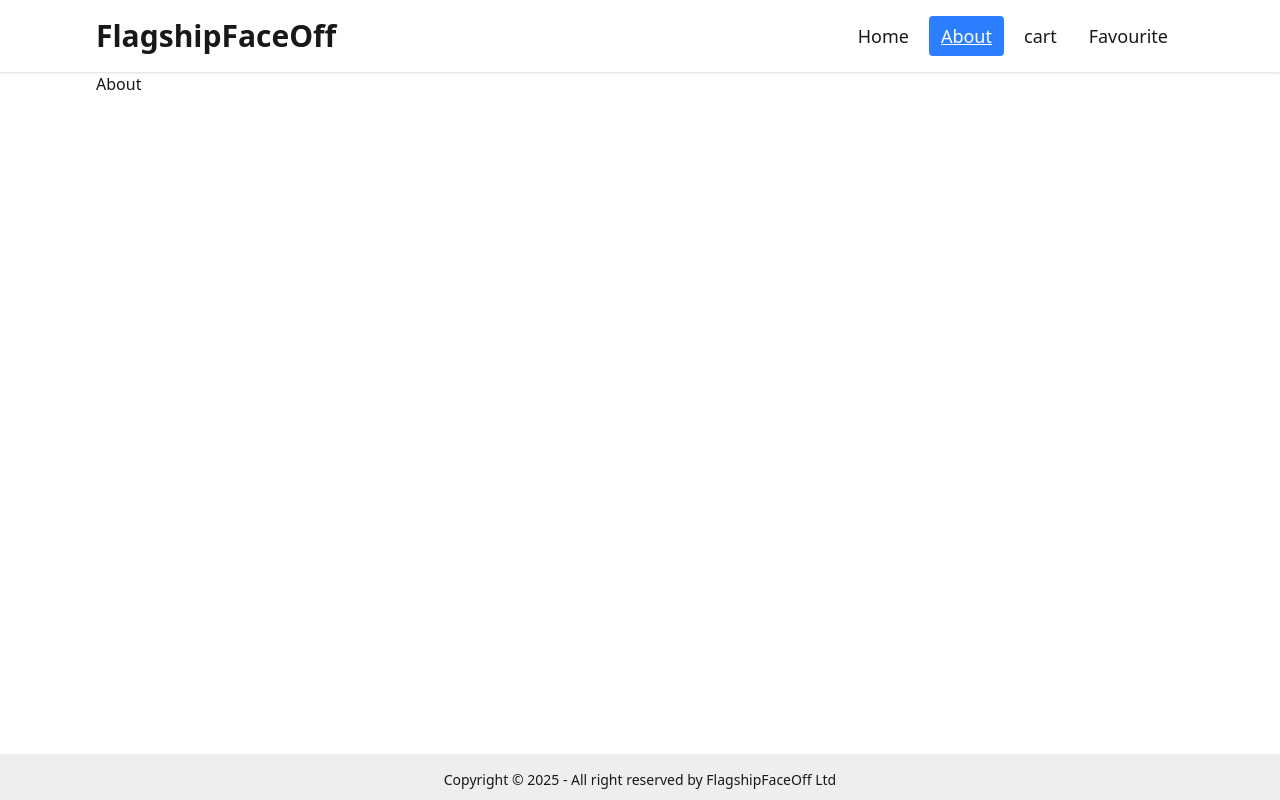
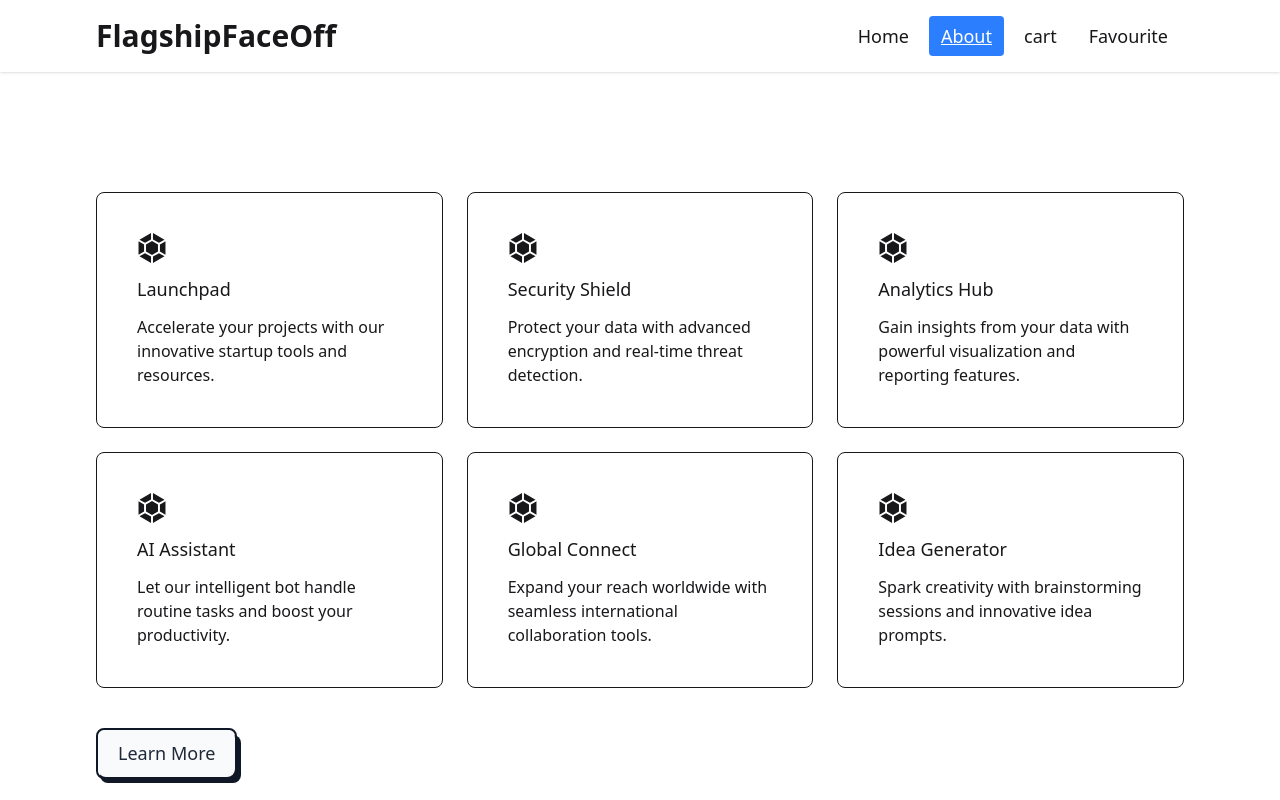
Before and after one commit to Bijoy-karmokar/Mobile_Model_Shop, a React (Vite) app: page /about in a window 1280 px wide. Shown: the top 800 px of the page. Built offline with nearby package versions, Linux system fonts and the light colour scheme.

Commit message:
about section

```diff
--- a/package.json
+++ b/package.json
@@ -13,6 +13,7 @@
     "@tailwindcss/vite": "^4.1.18",
     "react": "^19.2.0",
     "react-dom": "^19.2.0",
+    "react-icons": "^5.5.0",
     "react-router": "^7.10.1",
     "tailwindcss": "^4.1.18"
   },
--- a/src/pages/About.jsx
+++ b/src/pages/About.jsx
@@ -1,11 +1,73 @@
-import React from 'react';
+import React from "react";
+import { SiLaunchpad } from "react-icons/si";
+
 
 const About = () => {
-    return (
-        <div>
-            About
-        </div>
-    );
+  const data = [
+    {
+      id:1,
+      icon: <SiLaunchpad></SiLaunchpad>,
+      title: "Launchpad",
+      description:
+        "Accelerate your projects with our innovative startup tools and resources.",
+    },
+    {
+      id:2,
+      icon: "🛡️",
+      title: "Security Shield",
+      description:
+        "Protect your data with advanced encryption and real-time threat detection.",
+    },
+    {
+      id:3,
+      icon: "📊",
+      title: "Analytics Hub",
+      description:
+        "Gain insights from your data with powerful visualization and reporting features.",
+    },
+    {
+      id:4,
+      icon: "🤖",
+      title: "AI Assistant",
+      description:
+        "Let our intelligent bot handle routine tasks and boost your productivity.",
+    },
+    {
+      id:5,
+      icon: "🌐",
+      title: "Global Connect",
+      description:
+        "Expand your reach worldwide with seamless international collaboration tools.",
+    },
+    {
+      id:6,
+      icon: "💡",
+      title: "Idea Generator",
+      description:
+        "Spark creativity with brainstorming sessions and innovative idea prompts.",
+    },
+  ];
+  return (
+    <div className="py-30">
+      <div className="grid grid-cols-1 md:grid-cols-2 lg:grid-cols-3 gap-6">
+        {data.map((about) => (
+          <div className="border p-10 rounded-lg space-y-3" key={about.id}>
+            <SiLaunchpad size={30}></SiLaunchpad>
+            <h2 className="text-lg font-medium">{about.title}</h2>
+            <p>{about.description}</p>
+          </div>
+        ))}
+      </div>
+        <button className="relative inline-block text-lg group mt-10">
+    <span className="relative z-10 block px-5 py-3 overflow-hidden font-medium leading-tight text-gray-800 transition-colors duration-300 ease-out border-2 border-gray-900 rounded-lg group-hover:text-white">
+        <span className="absolute inset-0 w-full h-full px-5 py-3 rounded-lg bg-gray-50"></span>
+        <span className="absolute left-0 w-48 h-48 -ml-2 transition-all duration-300 origin-top-right -rotate-90 -translate-x-full translate-y-12 bg-gray-900 group-hover:-rotate-180 ease"></span>
+        <span className="relative">Learn More</span>
+    </span>
+    <span className="absolute bottom-0 right-0 w-full h-12 -mb-1 -mr-1 transition-all duration-200 ease-linear bg-gray-900 rounded-lg group-hover:mb-0 group-hover:mr-0" data-rounded="rounded-lg"></span>
+</button>
+    </div>
+  );
 };
 
 export default About;
```
Also changed, not shown: 1 other file (tests, documents, lock files or other folders).
